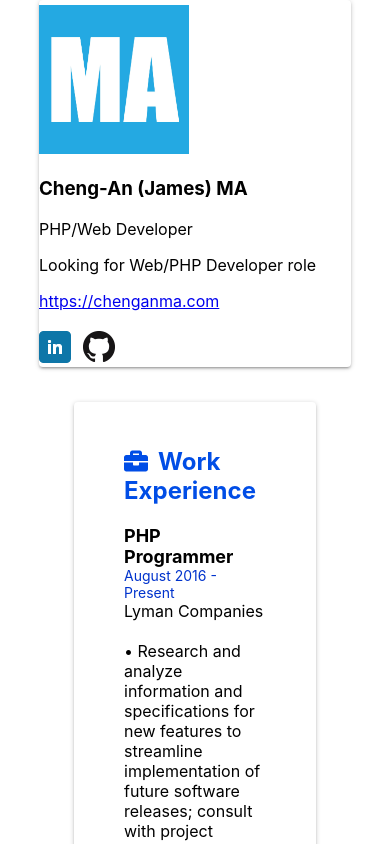
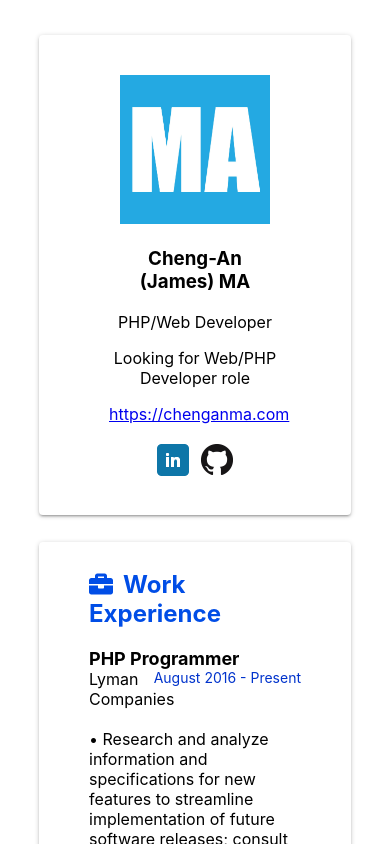
Before and after one commit to chenganma/personal-website, a React (Create React App) app: page / in a window 390 px wide. Shown: the top 844 px of the page. Built offline with nearby package versions, Linux system fonts and the light colour scheme.

Commit message:
adjust profile layout for mobile devices

```diff
--- a/src/App.js
+++ b/src/App.js
@@ -32,8 +32,14 @@ const spaceMar = {
 };
 
 const allBorder = {
-  margin: '35px 35px 35px 35px',
-  padding: '25px 50px 25px 50px',
+  margin: '35px 0px',
+  padding: '0px 50px 0px 50px',
+};
+
+const contentCenter = {
+  textAlign: 'center',
+  margin: '35px',
+  padding: '35px',
 };
 
 function App() {
@@ -45,7 +51,7 @@ function App() {
 
             <Hidden only={['md', 'lg', 'xl']}>
             <Paper style={{divStyle, allBorder}}>
-            <Grid item xs={12}>
+            <Grid item xs={12} style={contentCenter}>
 	               <Profile / >
 	        </Grid>
 	        </Paper>
```
